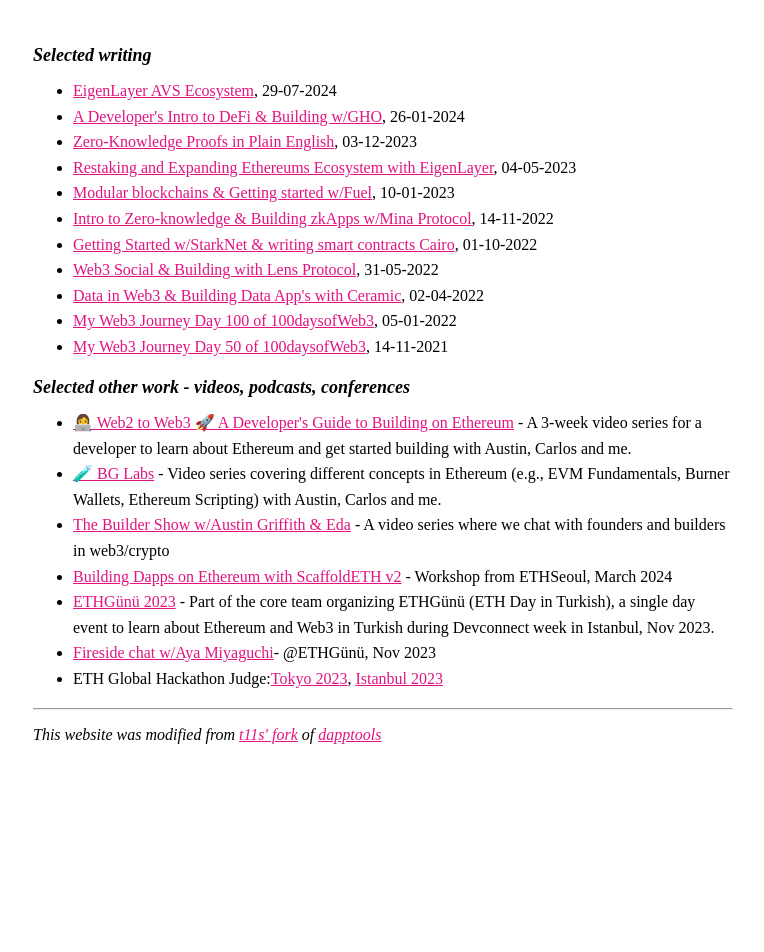
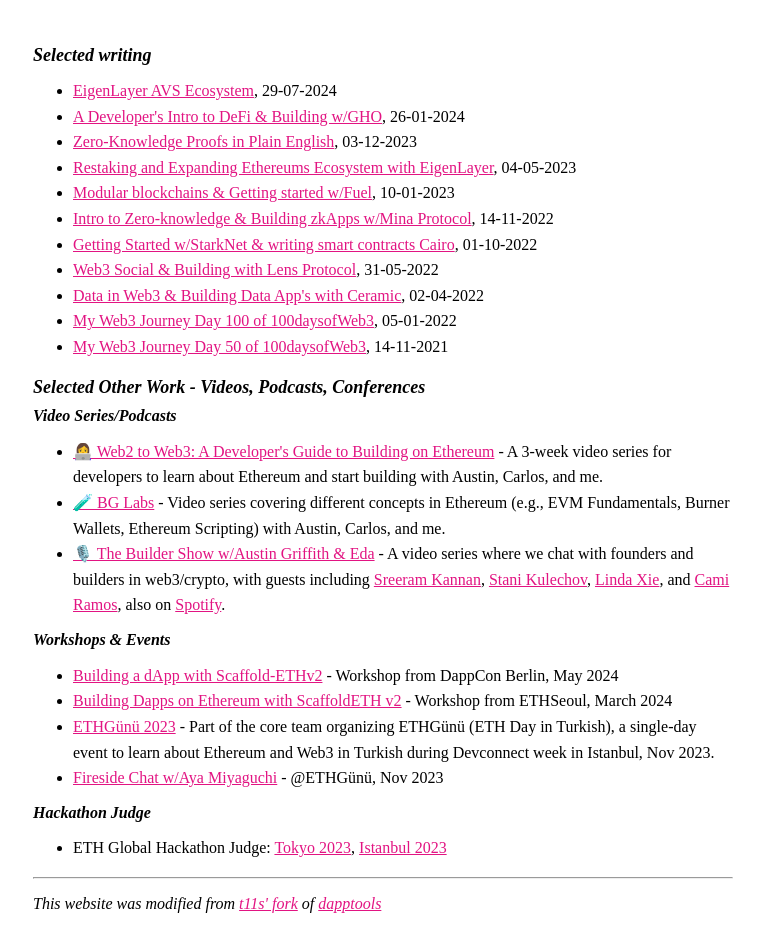
Before and after one commit to edakturk14/edakturk14.github.io, a plain HTML site: page index.html in a window 1280 px wide. Shown: the part 136-1088 px from the top of the page, without its empty margins (257-1021 px from the left). Before the commit the page ends 924 px from the top, so only its background shows below. Drawn offline with Linux system fonts and the light colour scheme.

Commit message:
Update sections, add dappcon

```diff
--- a/index.html
+++ b/index.html
@@ -53,29 +53,29 @@
         </ul>
       </div>
       <div>
-        <h2>Selected other work - videos, podcasts, conferences</h2>
+        <h2>Selected Other Work - Videos, Podcasts, Conferences</h2>
+
+        <h3>Video Series/Podcasts</h3>
         <ul>
-          <li><a href="https://www.youtube.com/watch?v=zuJ-elbo88E&list=PLJz1HruEnenAf80uOfDwBPqaliJkjKg69">👩‍💻 Web2
-              to Web3 🚀 A Developer's Guide to Building on Ethereum</a> - A 3-week video series for a developer to
-            learn about Ethereum and get started building with Austin, Carlos and me.</li>
-          <li><a href="https://www.youtube.com/watch?v=4hl61AmEGwU&list=PLJz1HruEnenD77QAsqnk7KG8rSOMk0B99&index=1">🧪
-              BG Labs</a> - Video series covering different concepts in Ethereum (e.g., EVM Fundamentals, Burner
-            Wallets, Ethereum Scripting) with Austin, Carlos and me.</li>
-          <li><a
-              href="https://www.youtube.com/watch?v=cPNrYKR9rtI&list=PLnVqcyNGbH00XdrWBNM6DiPkF6SYBCY_G&ab_channel=BuidlGuidl">The
-              Builder Show w/Austin Griffith & Eda</a> - A video series where we chat with founders and builders in
-            web3/crypto</li>
-          <li><a href="https://www.youtube.com/watch?v=FYuDggnYpFA">Building Dapps on Ethereum with ScaffoldETH v2</a> -
-            Workshop from ETHSeoul, March 2024</li>
-          <li><a href="https://ethgunu.com/en/">ETHGünü 2023</a> - Part of the core team organizing ETHGünü (ETH Day in
-            Turkish), a single day event to learn about Ethereum and Web3 in Turkish during Devconnect week in Istanbul,
-            Nov 2023. </li>
-          <li><a href="https://streameth.org/devconnect/watch?session=65b8f8cea5b2d09b88ec1055">Fireside chat w/Aya
-              Miyaguchi</a>- @ETHGünü, Nov 2023</li>
-          <li>ETH Global Hackathon Judge:<a href="https://ethglobal.com/events/tokyo#speakers">Tokyo 2023</a>, <a
-              href="https://ethglobal.com/events/istanbul#speakers">Istanbul 2023</a></li>
+          <li><a href="https://www.youtube.com/watch?v=zuJ-elbo88E&list=PLJz1HruEnenAf80uOfDwBPqaliJkjKg69">👩‍💻 Web2 to Web3: A Developer's Guide to Building on Ethereum</a> - A 3-week video series for developers to learn about Ethereum and start building with Austin, Carlos, and me.</li>
+          <li><a href="https://www.youtube.com/watch?v=4hl61AmEGwU&list=PLJz1HruEnenD77QAsqnk7KG8rSOMk0B99&index=1">🧪 BG Labs</a> - Video series covering different concepts in Ethereum (e.g., EVM Fundamentals, Burner Wallets, Ethereum Scripting) with Austin, Carlos, and me.</li>
+          <li><a href="https://www.youtube.com/watch?v=cPNrYKR9rtI&list=PLnVqcyNGbH00XdrWBNM6DiPkF6SYBCY_G&ab_channel=BuidlGuidl">🎙️ The Builder Show w/Austin Griffith & Eda</a> - A video series where we chat with founders and builders in web3/crypto, with guests including <a href="https://twitter.com/Sreeramkannan">Sreeram Kannan</a>, <a href="https://twitter.com/StaniKulechov">Stani Kulechov</a>, <a href="https://twitter.com/ljxie">Linda Xie</a>, and <a href="https://twitter.com/camiinthisthang">Cami Ramos</a>, also on <a href="https://podcasters.spotify.com/pod/show/buidlguidl">Spotify</a>.</li>
+        </ul>
+
+        <h3>Workshops & Events</h3>
+        <ul>
+          <li><a href="https://www.youtube.com/watch?v=8bdo0WpHNX4&t=22s&ab_channel=DappConBerlin">Building a dApp with Scaffold-ETHv2</a> - Workshop from DappCon Berlin, May 2024</li>
+          <li><a href="https://www.youtube.com/watch?v=FYuDggnYpFA">Building Dapps on Ethereum with ScaffoldETH v2</a> - Workshop from ETHSeoul, March 2024</li>
+          <li><a href="https://ethgunu.com/en/">ETHGünü 2023</a> - Part of the core team organizing ETHGünü (ETH Day in Turkish), a single-day event to learn about Ethereum and Web3 in Turkish during Devconnect week in Istanbul, Nov 2023.</li>
+          <li><a href="https://streameth.org/devconnect/watch?session=65b8f8cea5b2d09b88ec1055">Fireside Chat w/Aya Miyaguchi</a> - @ETHGünü, Nov 2023</li>
+        </ul>
+
+        <h3>Hackathon Judge</h3>
+        <ul>
+          <li>ETH Global Hackathon Judge: <a href="https://ethglobal.com/events/tokyo#speakers">Tokyo 2023</a>, <a href="https://ethglobal.com/events/istanbul#speakers">Istanbul 2023</a></li>
         </ul>
       </div>
+
     </div>
     <hr>
 
--- a/styles.css
+++ b/styles.css
@@ -1,5 +1,5 @@
 body {
-  font-family: 'Playfair Display', serif;
+  font-family: "Playfair Display", serif;
   display: flex;
   justify-content: center;
   margin: 10px auto;
@@ -19,6 +19,12 @@
   line-height: 0.8;
 }
 
+h3 {
+  font-size: 16px;
+  font-style: italic;
+  line-height: 0.8;
+}
+
 .sections {
   font-size: 16px;
   line-height: 1.6;
```
